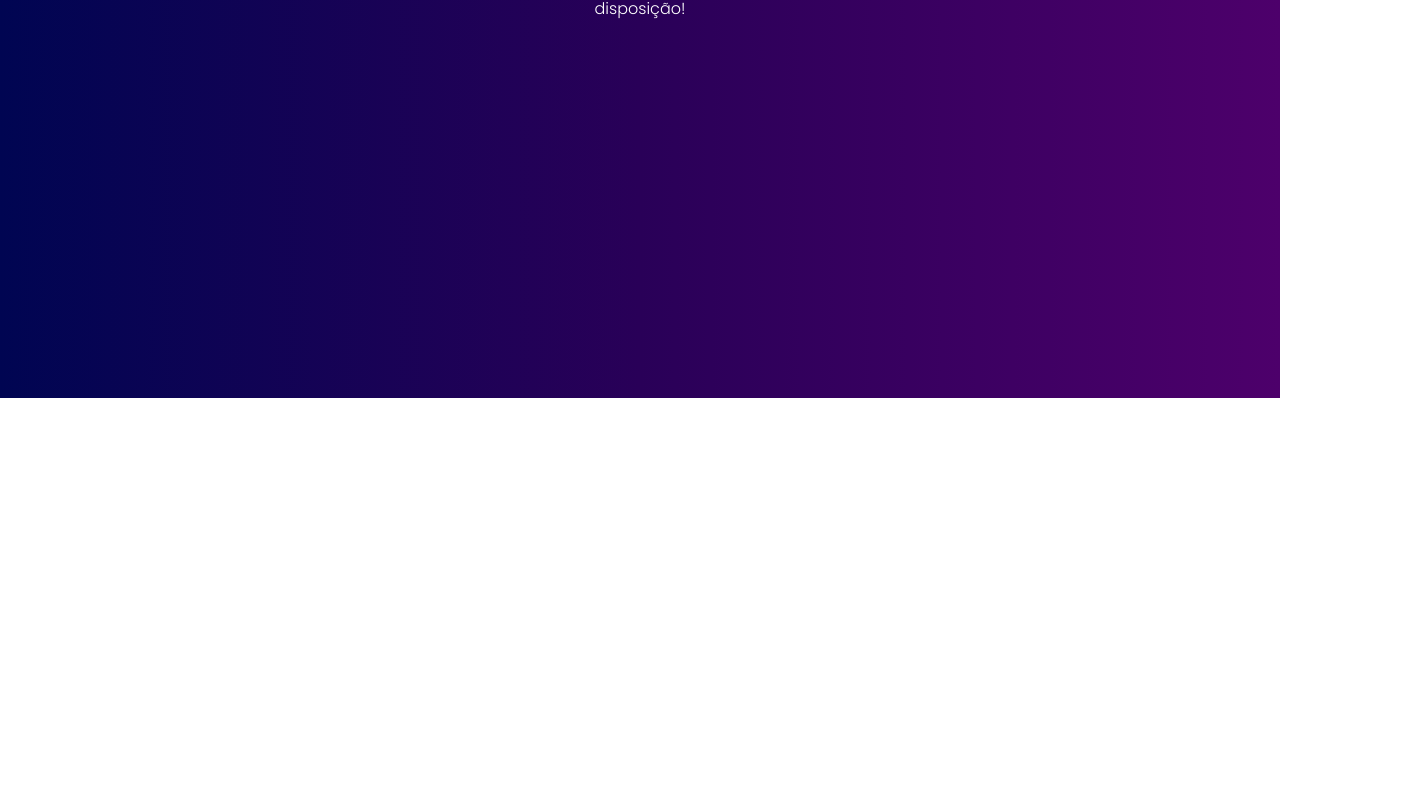
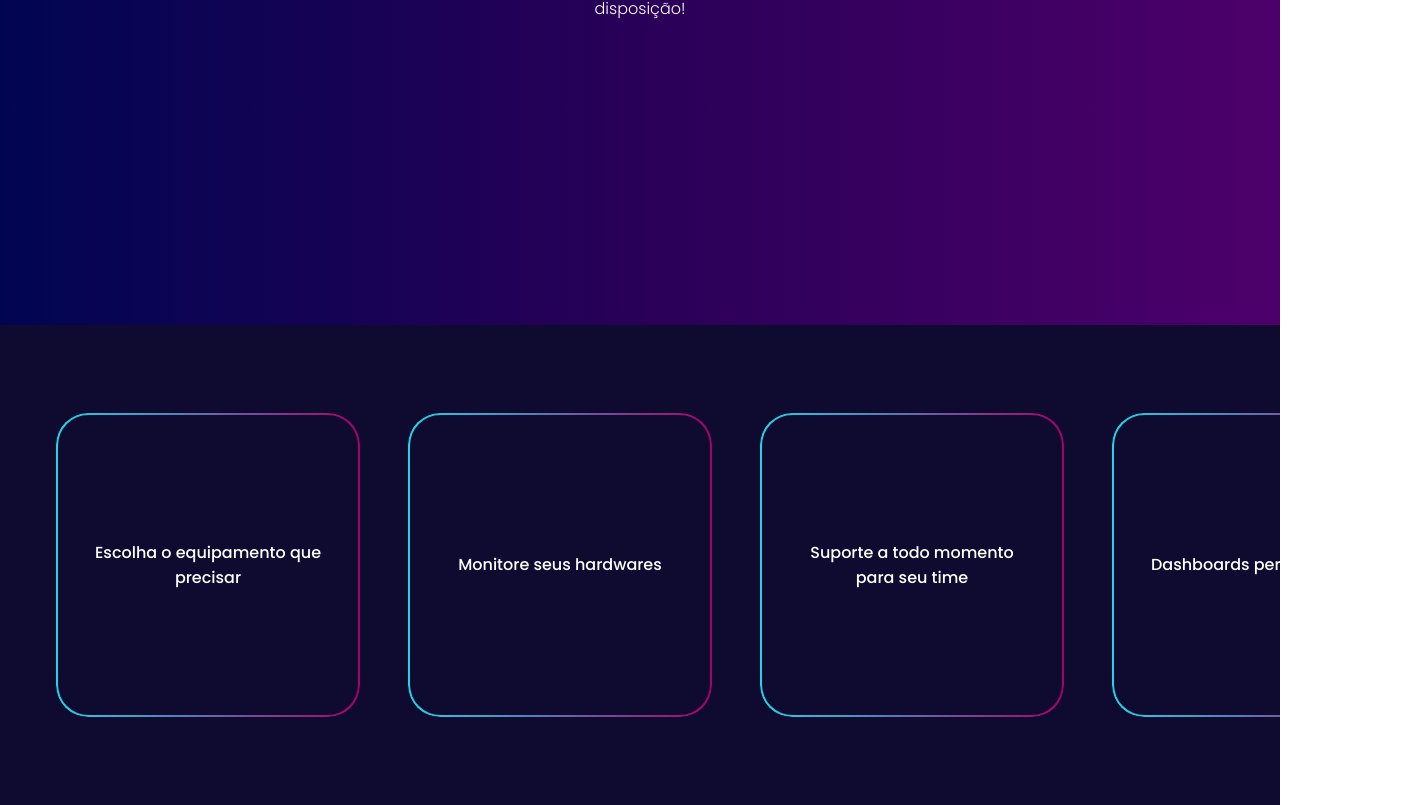
Before and after one commit to foliveiracamara/projeto-p.i-grupo-10, a React (Create React App) app in the folder projeto-react/onhome/: page / in a window 1280 px wide. Shown: the part 402-1207 px from the top of the page, 1409 px wide, since content can reach past the window. Before the commit the page ends 800 px from the top, so only its background shows below. Built offline with nearby package versions, Linux system fonts and the light colour scheme.

Commit message:
Componente de Card adicionado

```diff
--- /dev/null
+++ b/projeto-react/onhome/src/components/Card/index.jsx
@@ -0,0 +1,11 @@
+import "./style.css"
+
+const Card = ({text}) => {
+    return (
+        <div className="card">
+            {text}
+        </div>
+    )
+}
+
+export default Card;
--- /dev/null
+++ b/projeto-react/onhome/src/components/Card/style.css
@@ -0,0 +1,31 @@
+.card {
+    min-width: 15rem;
+    max-width: 15rem;
+    height: 15rem;
+    position: relative;
+    margin: 0.5rem 1.5rem;
+    color: #fff;
+    display: flex;
+    flex-direction: column;
+    justify-content: center;
+    align-items: center;
+    padding: 2rem;
+}
+
+.card::before {
+    content:"";
+    position: absolute;
+    top: 0;
+    left: 0;
+    right: 0;
+    bottom: 0;
+    border-radius: 2rem;
+    padding: 0.1rem;
+    background:linear-gradient(90deg,#24d4e8,#a70165);
+    mask: inherit;
+    -webkit-mask:
+       linear-gradient(#fff 0 0) content-box,
+       linear-gradient(#fff 0 0);
+    -webkit-mask-composite: xor;
+            mask-composite: exclude;
+}
--- /dev/null
+++ b/projeto-react/onhome/src/components/Slider/index.jsx
@@ -0,0 +1,26 @@
+import { useState } from "react";
+import Card from "../Card"
+import "./style.css"
+
+const Slider = ({scrollX, cardSelected}) => {
+
+    const textList = [
+        "Escolha o equipamento que precisar",
+        "Monitore seus hardwares",
+        "Suporte a todo momento para seu time",
+        "Dashboards personalizados",
+        "Geolocalização das máquinas"
+    ]
+
+    return (
+        <div className="slider--container" style={{marginLeft: scrollX}}>
+            {textList.map((text, index) => {
+                return (
+                    <Card text={text} selected/>
+                )
+            })}
+        </div>
+    )
+}
+
+export default Slider;
--- /dev/null
+++ b/projeto-react/onhome/src/components/Slider/style.css
@@ -0,0 +1,9 @@
+.slider--container {
+    position: relative;
+    display: flex;
+    align-items: center;
+    overflow-x: hidden;
+    padding: 2rem;
+    transition: all ease-in 0.2s;
+    background-color: #0F0B30;
+}
--- a/projeto-react/onhome/src/pages/InitialPage/InitialPage.css
+++ b/projeto-react/onhome/src/pages/InitialPage/InitialPage.css
@@ -42,3 +42,39 @@
     margin: auto;
     width: 33%;
 }
+
+.solutions {
+    position: relative;
+    height: 30rem;
+    margin-top: 19rem;
+    background-color: #0F0B30;
+    display: flex;
+    align-items: center;
+}
+
+.rightArrow, .leftArrow {
+    position: absolute;
+    top: 8rem;
+    z-index: 999;
+    display: flex;
+    align-items: center;
+    justify-content: center;
+    background-color: #c3c0c0;
+    opacity: 0;
+    height: 15rem;
+    width: 3rem;
+    cursor: pointer;
+    transition: 0.2s;
+}
+
+.rightArrow:hover, .leftArrow:hover {
+    opacity: 0.1;
+}
+
+.rightArrow {
+    left: 1360px;
+}
+
+.leftArrow {
+    left: 15px;
+}
--- a/projeto-react/onhome/src/pages/InitialPage/InitialPage.jsx
+++ b/projeto-react/onhome/src/pages/InitialPage/InitialPage.jsx
@@ -1,7 +1,31 @@
-import Header from "../../components/Header/Header";
-import "./InitialPage.css"
+import { useState } from "react";
+import Header from "../../components/Header";
+import Slider from "../../components/Slider";
+import { KeyboardArrowLeft, KeyboardArrowRight } from "@mui/icons-material";
+import "./InitialPage.css";
 
 const InitialPage = () => {
+    const [scrollX, setScrollX] = useState(0);
+    const [cardSelected, setCardSelected] = useState(3);
+
+    const handleLeftArrow = () => {
+        let card = cardSelected + 1
+        let x = scrollX + 500;
+        // if (x > 0) {
+        //     x = 0
+        // }
+        setScrollX(x)
+        setCardSelected(card)
+    }
+
+    const handleRightArrow = () => {
+        let x = scrollX - 500;
+        // if ((window.innerWidth - cardList) > x) {
+        //     x = (window.innerWidth - cardList) - 60;
+        // }
+        setScrollX(x)
+    }
+
     return (
         <div>
             <div className="div--mainBox">
@@ -12,7 +36,15 @@ const InitialPage = () => {
                     <span className='about--onhome'>Utilize de equipamentos da mais alta qualidade,
                         com preços justos e serviços de suporte 24/7 a sua disposição!
                     </span>
-                {/* <Button >Seguir<ArrowRightAltIcon /></Button> */}
+                </section>
+                <section className="solutions">
+                    <div className="leftArrow" onClick={handleLeftArrow}>
+                        <KeyboardArrowLeft style={{ fontSize: 50 }}/>
+                    </div>
+                    <div className="rightArrow" onClick={handleRightArrow}>
+                        <KeyboardArrowRight style={{ fontSize: 50 }}/>
+                    </div>
+                    <Slider scrollX={scrollX} cardSelected={cardSelected}/>
                 </section>
             </div>
         </div>
```
Also changed, not shown: projeto-react/onhome/src/components/Header/index.jsx (renamed from projeto-react/onhome/src/components/Header/Header.jsx). Lines whose indentation alone changed are shown as unchanged.
